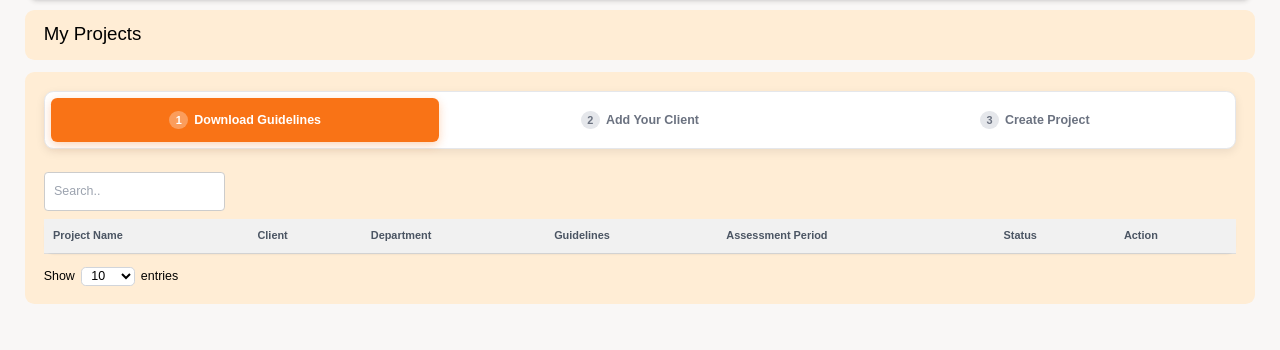
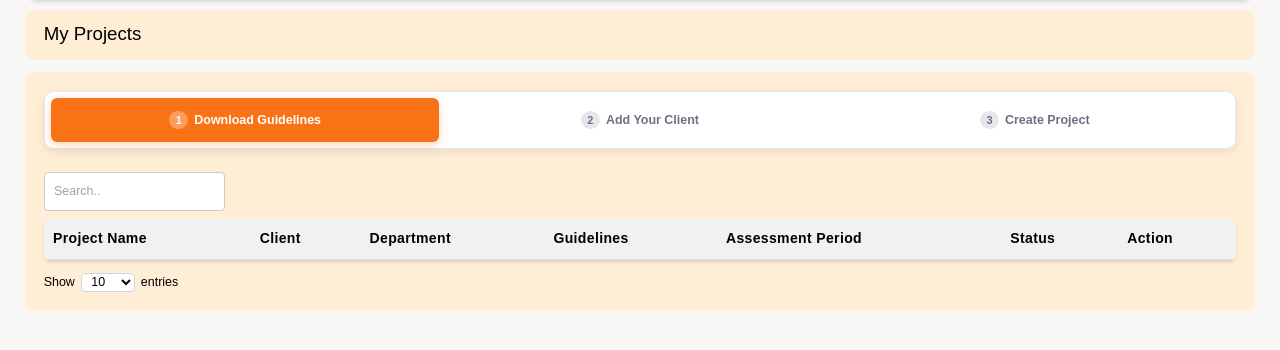
Before and after one commit to CJCCompliFyre6/CompliFyre, a Python web app: template app/templates/dashboards/auditor/my_project.html in a window 1280 px wide. Shown: the part 90-440 px from the top of the page. Run offline with Jinja, Linux system fonts and the light colour scheme; the template is opened without the code that fills it, so the values that code supplies are empty; some libraries are stand-ins or nearby versions.

Commit message:
HDB: My Projects table - standard full-width table style

```diff
--- a/app/templates/dashboards/auditor/my_project.html
+++ b/app/templates/dashboards/auditor/my_project.html
@@ -347,35 +347,37 @@
     </div>
 
     <div class="table-container  rounded-xl">
-        <table id="guidelinesTable">
-            <thead class="text-sm font-medium text-gray-600 rounded-xl sticky top-0 bg-white shadow-sm z-10">
+        <!-- HDB-TABLE-STD -->
+        <div class="overflow-x-auto bg-white rounded-lg shadow-md">
+        <table id="guidelinesTable" class="w-full">
+            <thead class="bg-gray-50 border-b-2 border-gray-200">
                 <tr>
-                    <th class="p-3 text-left">Project Name</th>
-                    <th class="p-3 text-left" style="display:none">Project Description</th>
-                    <th class="p-3 text-left">Client</th>
-                    <th class="p-3 text-left">Department</th>
-                    <th class="p-3 text-left">Guidelines</th>
-                    <th class="p-3 text-left" style="display:none">Project Start Date</th>
-                    <th class="p-3 text-left" style="display:none">Project End Date</th>
-                    <th class="p-3 text-left">Assessment Period</th>
-                    <th class="p-3 text-left" style="display:none">Assessment End Date</th>
-                    <th class="p-3 text-left">Status</th>
-                    <th class="p-3 text-left">Action</th>
+                    <th class="p-3 text-lg font-semibold tracking-wide text-left">Project Name</th>
+                    <th class="p-3 text-lg font-semibold tracking-wide text-left" style="display:none">Project Description</th>
+                    <th class="p-3 text-lg font-semibold tracking-wide text-left">Client</th>
+                    <th class="p-3 text-lg font-semibold tracking-wide text-left">Department</th>
+                    <th class="p-3 text-lg font-semibold tracking-wide text-left">Guidelines</th>
+                    <th class="p-3 text-lg font-semibold tracking-wide text-left" style="display:none">Project Start Date</th>
+                    <th class="p-3 text-lg font-semibold tracking-wide text-left" style="display:none">Project End Date</th>
+                    <th class="p-3 text-lg font-semibold tracking-wide text-left">Assessment Period</th>
+                    <th class="p-3 text-lg font-semibold tracking-wide text-left" style="display:none">Assessment End Date</th>
+                    <th class="p-3 text-lg font-semibold tracking-wide text-left">Status</th>
+                    <th class="p-3 text-lg font-semibold tracking-wide text-left">Action</th>
                 </tr>
             </thead>
-            <tbody>
+            <tbody class="divide-y divide-gray-100">
                 <!-- <tr>
-                    <td>Basel III Guidelines (RBI Circular DBOD.No. 3/ 04.02.001/2015-16)</td>
-                    <td>RBI Circular</td>
-                    <td>Reserve Bank of India</td>
-                    <td>India</td>
-                    <td>Banking</td>
-                    <td>All banks</td>
-                    <td>Yes</td>
-                    <td>No</td>
-                    <td>Apr-15</td>
-                    <td>Apr-15</td>
-                    <td>
+                    <td class="p-3 text-lg text-gray-700">Basel III Guidelines (RBI Circular DBOD.No. 3/ 04.02.001/2015-16)</td>
+                    <td class="p-3 text-lg text-gray-700">RBI Circular</td>
+                    <td class="p-3 text-lg text-gray-700">Reserve Bank of India</td>
+                    <td class="p-3 text-lg text-gray-700">India</td>
+                    <td class="p-3 text-lg text-gray-700">Banking</td>
+                    <td class="p-3 text-lg text-gray-700">All banks</td>
+                    <td class="p-3 text-lg text-gray-700">Yes</td>
+                    <td class="p-3 text-lg text-gray-700">No</td>
+                    <td class="p-3 text-lg text-gray-700">Apr-15</td>
+                    <td class="p-3 text-lg text-gray-700">Apr-15</td>
+                    <td class="p-3 text-lg text-gray-700">
                         <div class="action-menu">
                             <span>&#128065;</span> <span onclick="toggleDropdown2(this)">&#x22EE;</span>
                             <div class="dropdown-content2">
@@ -387,12 +389,12 @@
 
                 {% for item in my_projects%}
                 <tr>
-                    <td>{{ item.project_name }}</td>
+                    <td class="p-3 text-lg text-gray-700">{{ item.project_name }}</td>
                     <td style="display:none">{{ item.project_description }}</td>
-                    <td>{{item.client_rel.name}}</td>
+                    <td class="p-3 text-lg text-gray-700">{{item.client_rel.name}}</td>
                     <!-- Updated Department Column -->
                     <!-- Updated Department Column -->
-                    <td>
+                    <td class="p-3 text-lg text-gray-700">
                         {% if item.departments %}
                         {% set unique_departments = [] %}
                         {% for dept in item.departments %}
@@ -419,7 +421,7 @@
                         <span class="text-gray-500 text-sm">No departments</span>
                         {% endif %}
                     </td>
-                    <td>
+                    <td class="p-3 text-lg text-gray-700">
                         <ul>
                             {% for pg_item in item.project_guidelines %}
                             {# Now 'pg_item' is a single guideline object from the list #}
@@ -432,16 +434,16 @@
                     </td>
                     <td style="display:none">{{item.project_start_date}}</td>
                     <td style="display:none">{{item.project_end_date}}</td>
-                    <td>{{ item.assesment_start_date.strftime('%d %b %Y') if item.assesment_start_date else 'N/A' }} — {{ item.assesment_end_date.strftime('%d %b %Y') if item.assesment_end_date else 'N/A' }}</td>
+                    <td class="p-3 text-lg text-gray-700">{{ item.assesment_start_date.strftime('%d %b %Y') if item.assesment_start_date else 'N/A' }} — {{ item.assesment_end_date.strftime('%d %b %Y') if item.assesment_end_date else 'N/A' }}</td>
                     <td style="display:none">{{item.assesment_end_date}}</td>
-                    <td>
+                    <td class="p-3 text-lg text-gray-700">
                         {% if item.project_complete_status %}
                         <span class="px-2 py-1 bg-green-100 text-green-700 rounded-full text-xs font-medium" style="white-space:nowrap">Completed</span>
                         {% else %}
                         <span class="px-2 py-1 bg-orange-100 text-orange-700 rounded-full text-xs font-medium" style="white-space:nowrap">In Progress</span>
                         {% endif %}
                     </td>
-                    <td>
+                    <td class="p-3 text-lg text-gray-700">
     <div class="relative inline-block text-left action-dropdown-wrapper">
         <!-- 3 dots button -->
         <button type="button"
@@ -501,6 +503,7 @@
 
             </tbody>
         </table>
+        </div>
 
         <div class="bottom-controls">
             <div class="entries-box">
```
